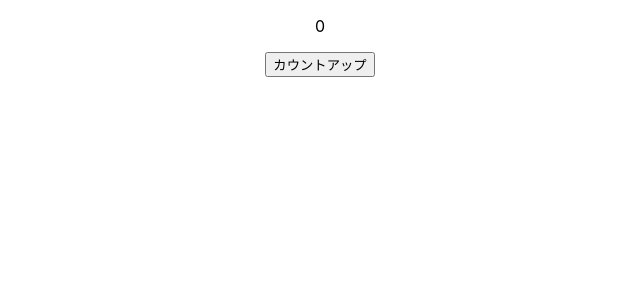
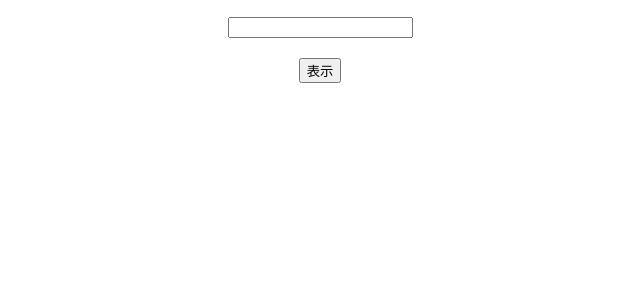
Before and after one commit to tackernao0522/udemy-jk-react-stepup, a React (Create React App) app: page / in a window 1280 px wide. Shown: the top 300 px of the page, without its empty margins (320-960 px from the left). Built offline with nearby package versions, Linux system fonts and the light colour scheme.

Commit message:
レンダリング確認用のコーディング

```diff
--- a/src/App.css
+++ b/src/App.css
@@ -1,5 +1,6 @@
 .App {
   text-align: center;
+  margin-top: 1rem;
 }
 
 .App-logo {
--- a/src/App.js
+++ b/src/App.js
@@ -1,18 +1,23 @@
 import { useState } from "react";
+import { ChildArea } from "./ChildArea";
 import "./App.css";
 
 export default function App() {
     console.log('App')
-    const [count, setCount] = useState(0)
+    const [text, setText] = useState('')
+    const [open, setOpen] = useState(false)
 
-    const onClickCountup = () => {
-        setCount(count + 1)
-    }
+    const onChangeText = (e) => setText(e.target.value)
+
+    const onClickOpen = () => setOpen(!open)
 
     return (
         <div className="App">
-            <p>{count}</p>
-            <button onClick={onClickCountup}>カウントアップ</button>
+            <input value={text} onChange={onChangeText} />
+            <br />
+            <br />
+            <button onClick={onClickOpen}>表示</button>
+            <ChildArea open={open} />
         </div>
     )
 }
--- /dev/null
+++ b/src/ChildArea.jsx
@@ -0,0 +1,18 @@
+const style = {
+    width: "100%",
+    height: "200px",
+    backgroundColor: "khaki"
+}
+
+export const ChildArea = (props) => {
+    const { open } = props
+    return (
+        <>
+            {open ? (
+                <div style={style}>
+                <p>子コンポーネント</p>
+                </div>
+            ) : null}
+        </>
+    )
+}
```
